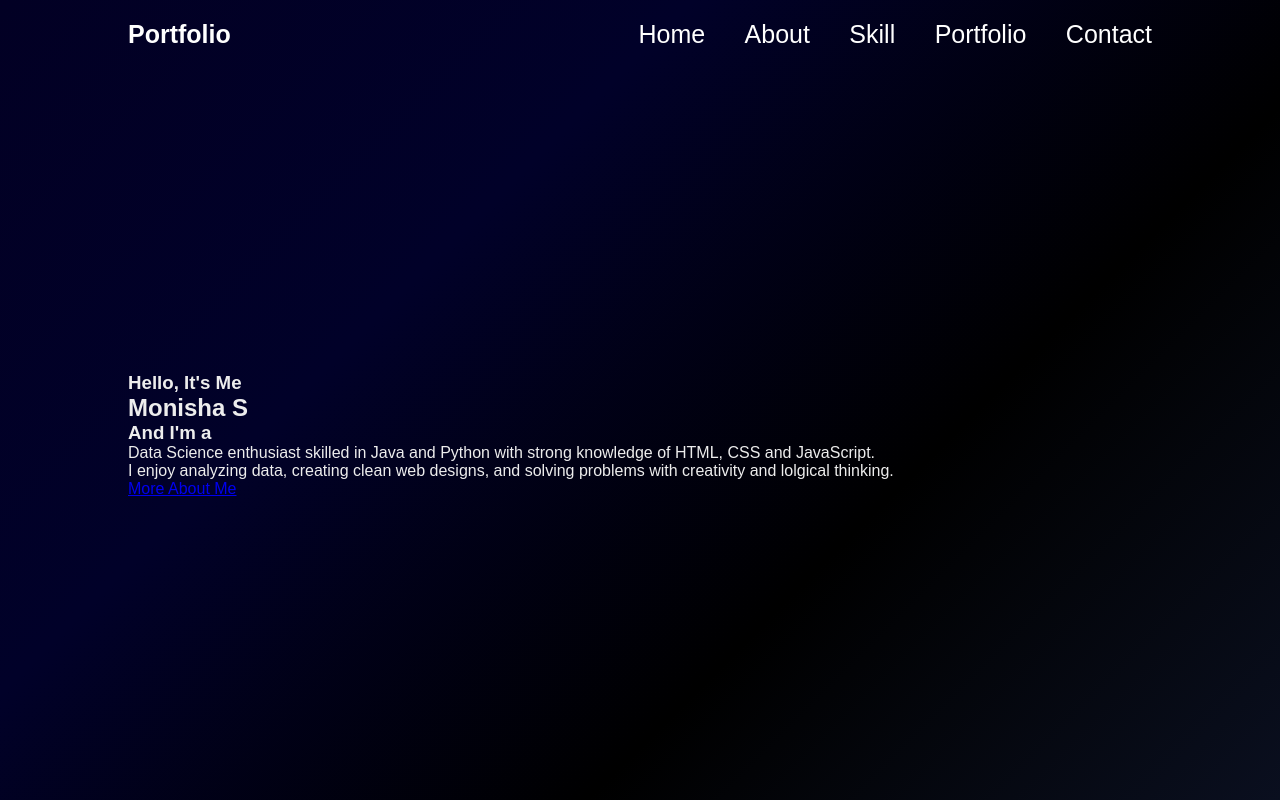
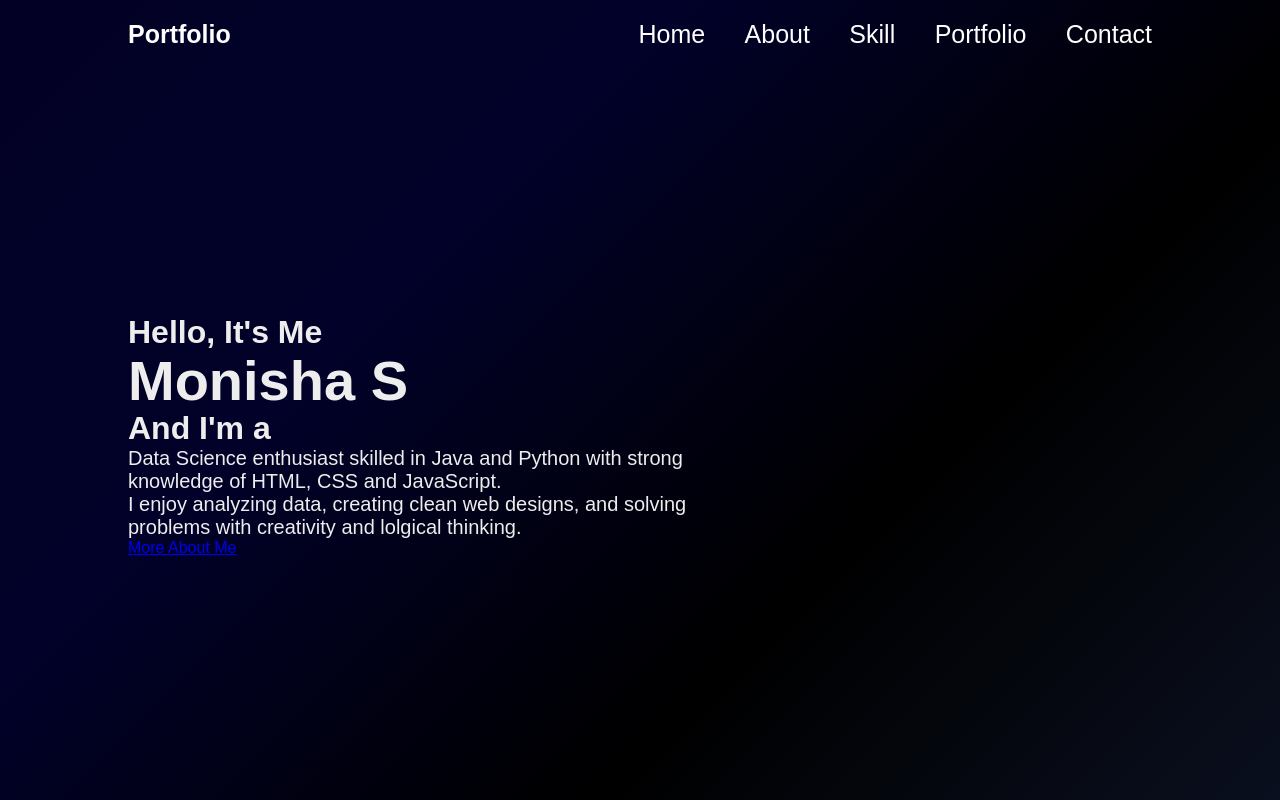
Before and after one commit to monisha7s/Portfolio, a plain HTML site: page index.html in a window 1280 px wide. Drawn offline with Linux system fonts and the light colour scheme.

Commit message:
Update stylesheet.css

```diff
--- a/stylesheet.css
+++ b/stylesheet.css
@@ -51,3 +51,18 @@ body{
     align-items: center;
     padding: 70px 10% 0;
 }
+.home-content{
+    max-width: 600px;
+}
+.home-content h3{
+    font-size: 32px;
+    font-weight: 700;
+}
+.home-content h1{
+    font-size: 56px;
+    font-weight: 700;
+    margin: -3px 0;
+}
+.home-content p{
+    font-size: 20px;
+}
```
